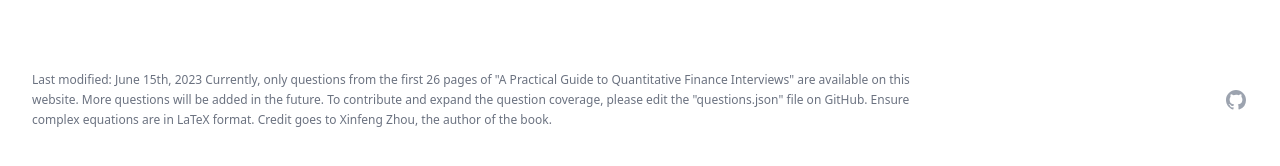
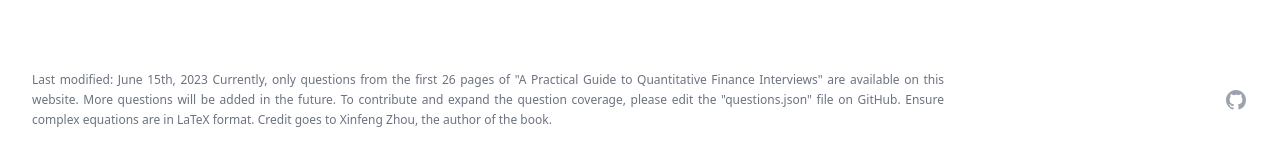
Before and after one commit to milas-melt/quant_interview_website, a React (Create React App) app: page / in a window 1280 px wide. Shown: the part 762-928 px from the top of the page. Built offline with nearby package versions, Linux system fonts and the light colour scheme.

Commit message:
design update

```diff
--- a/src/Footer.jsx
+++ b/src/Footer.jsx
@@ -46,8 +46,8 @@ export default function Footer() {
                         </a>
                     ))}
                 </div>
-                <div className="mt-8 md:order-1 md:mt-0 w-3/4">
-                    <p className="text-xs leading-5 text-gray-500 text-left">
+                <div className="mt-8 md:order-1 md:mt-0 md:w-3/4 lg:w-3/4">
+                    <p className="text-xs leading-5 text-gray-500 text-justify">
                         Last modified: June 15th, 2023 Currently, only questions
                         from the first 26 pages of "A Practical Guide to
                         Quantitative Finance Interviews" are available on this
```
